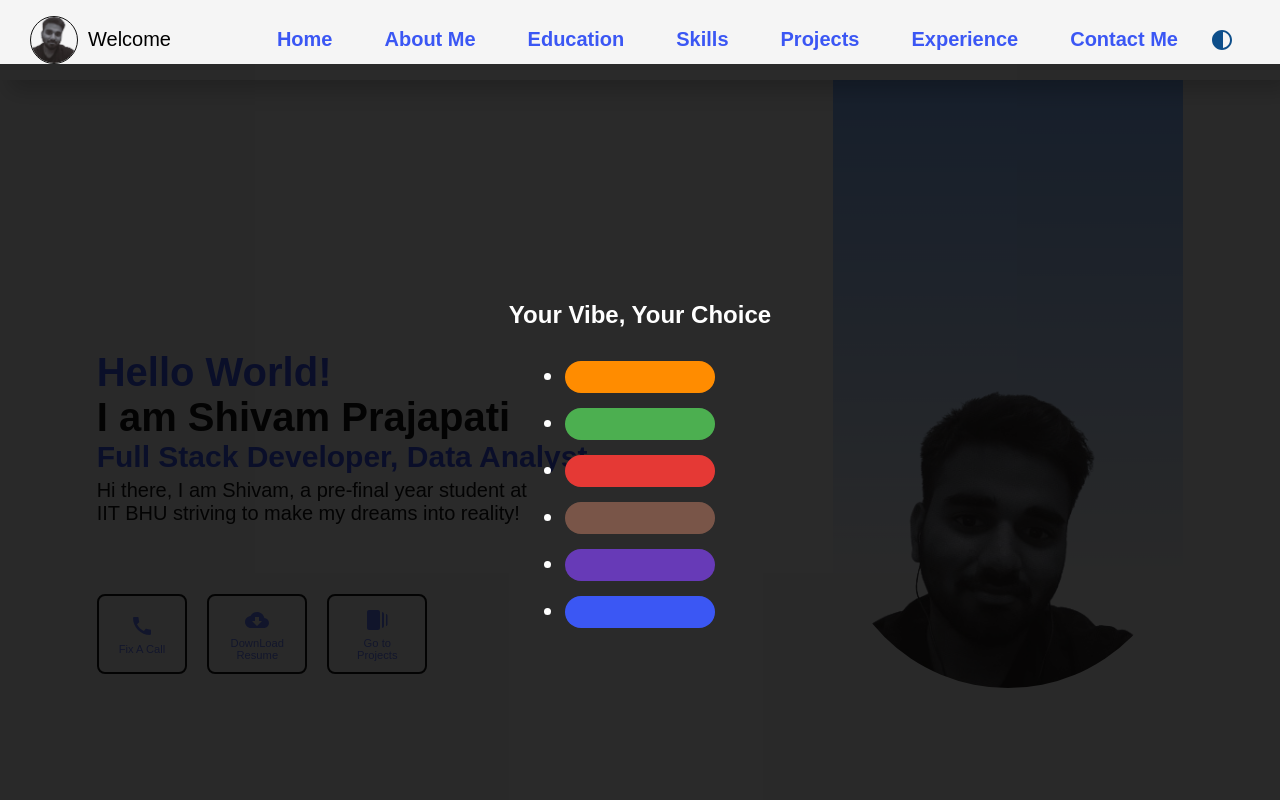
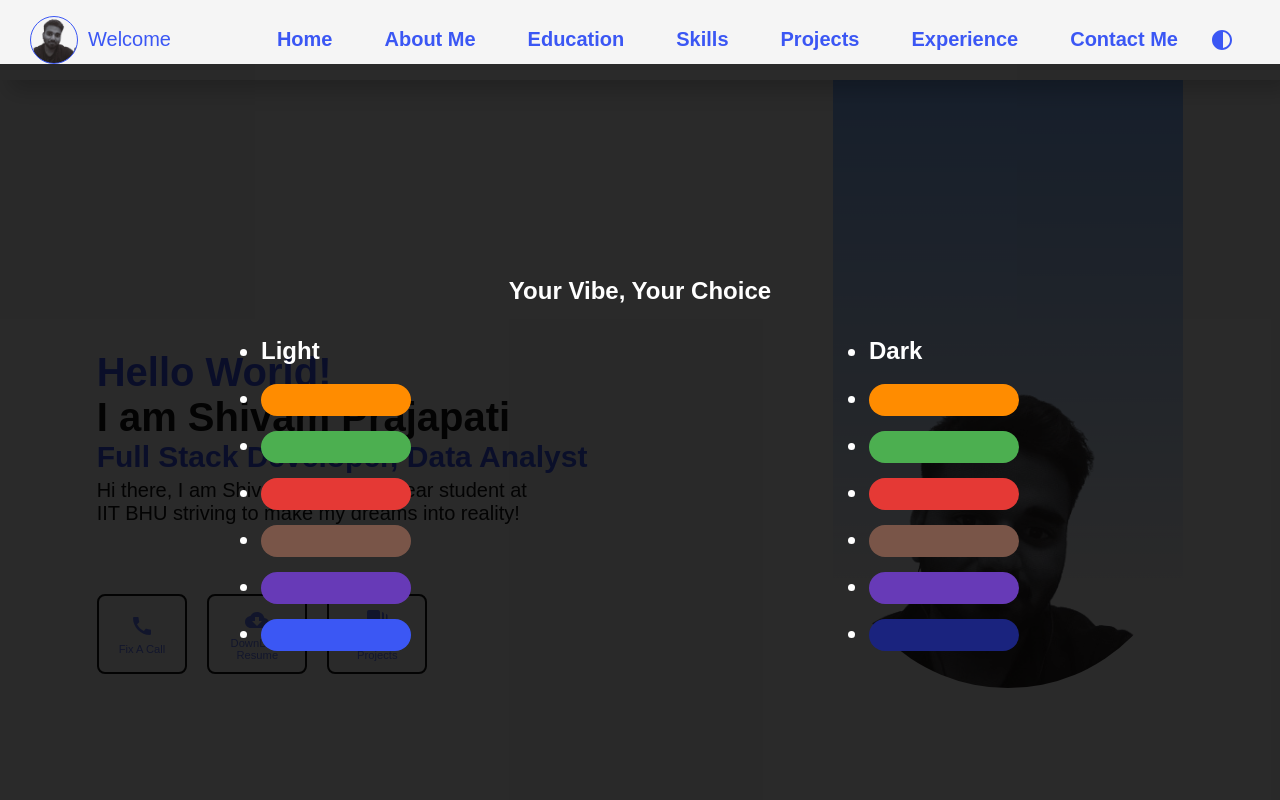
Before and after one commit to Shivam36998/React-Portfolio, a React (Create React App) app in the folder react-portfolio/: page / in a window 1280 px wide. Both pictures are taken after a click on the icon 1222 px from the left and 39 px from the top of the page. Shown: the top 800 px of the page. Built offline with nearby package versions, Linux system fonts and the light colour scheme.

Commit message:
theme change

```diff
--- a/react-portfolio/src/assets/colorThemes.js
+++ b/react-portfolio/src/assets/colorThemes.js
@@ -16,16 +16,16 @@ const colorThemes = [
         },
         dark: {
             primaryColor: "#ff8c00",
-            secondaryColor: "#ffcc80",
-            tertiaryColor: "#ff8c00e3",
-            darkPrimary: "#e07e00",
-            lightTransparent: "#ffcc80a8",
-            text: "#f0f0f0",
-            background: "#ffe5b4",
-            darkText: "#131313",
-            backgroundLight: "#fff8eb",
-            darkGray: "#2a2a2a",
-            backgroundGradientMask: "linear-gradient(to bottom, #ffcc80 15%, transparent 85%)",
+            secondaryColor: "#ffa54f",
+            tertiaryColor: "#ff8c00a5",
+            darkPrimary: "#ff7200",
+            lightTransparent: "#ffa54fa8",
+            text: "#ececec",
+            background: "#1a1a1a", // Dark gray background
+            darkText: "#f0f0f0",
+            backgroundLight: "#222",
+            darkGray: "#7f8c9b",
+            backgroundGradientMask: "linear-gradient(to bottom, #ffa54f 15%, transparent 85%)",
         },
     },
     {
@@ -44,17 +44,17 @@ const colorThemes = [
             backgroundGradientMask: "linear-gradient(to bottom, #8bc34a 15%, transparent 85%)",
         },
         dark: {
-            primaryColor: "#388e3c",
-            secondaryColor: "#689f38",
-            tertiaryColor: "#388e3ce3",
-            darkPrimary: "#2a6d2e",
-            lightTransparent: "#689f38a8",
-            text: "#f0f0f0",
-            background: "#33691e",
+            primaryColor: "#4caf50",
+            secondaryColor: "#66bb6a",
+            tertiaryColor: "#4caf50a5",
+            darkPrimary: "#43a047",
+            lightTransparent: "#66bb6aa8",
+            text: "#ececec",
+            background: "#1a1a1a", // Dark gray background
             darkText: "#f0f0f0",
-            backgroundLight: "#254415",
-            darkGray: "#f0f0f0",
-            backgroundGradientMask: "linear-gradient(to bottom, #689f38 15%, transparent 85%)",
+            backgroundLight: "#222",
+            darkGray: "#7f8c9b",
+            backgroundGradientMask: "linear-gradient(to bottom, #66bb6a 15%, transparent 85%)",
         },
     },
     {
@@ -73,17 +73,17 @@ const colorThemes = [
             backgroundGradientMask: "linear-gradient(to bottom, #f44336 15%, transparent 85%)",
         },
         dark: {
-            primaryColor: "#c62828",
-            secondaryColor: "#d32f2f",
-            tertiaryColor: "#c62828e3",
-            darkPrimary: "#8a1c1a",
-            lightTransparent: "#d32f2fa8",
-            text: "#f0f0f0",
-            background: "#b71c1c",
+            primaryColor: "#e53935",
+            secondaryColor: "#f44336",
+            tertiaryColor: "#e53935a5",
+            darkPrimary: "#c62828",
+            lightTransparent: "#f44336a8",
+            text: "#ececec",
+            background: "#1a1a1a", // Dark gray background
             darkText: "#f0f0f0",
-            backgroundLight: "#8a1c1c",
-            darkGray: "#f0f0f0",
-            backgroundGradientMask: "linear-gradient(to bottom, #d32f2f 15%, transparent 85%)",
+            backgroundLight: "#222",
+            darkGray: "#7f8c9b",
+            backgroundGradientMask: "linear-gradient(to bottom, #f44336 15%, transparent 85%)",
         },
     },
     {
@@ -102,17 +102,17 @@ const colorThemes = [
             backgroundGradientMask: "linear-gradient(to bottom, #8d6e63 15%, transparent 85%)",
         },
         dark: {
-            primaryColor: "#5d4037",
-            secondaryColor: "#6d4c41",
-            tertiaryColor: "#5d4037e3",
-            darkPrimary: "#3e2723",
-            lightTransparent: "#6d4c41a8",
-            text: "#f0f0f0",
-            background: "#212121",
+            primaryColor: "#795548",
+            secondaryColor: "#8d6e63",
+            tertiaryColor: "#795548a5",
+            darkPrimary: "#5d4037",
+            lightTransparent: "#8d6e63a8",
+            text: "#ececec",
+            background: "#1a1a1a", // Dark gray background
             darkText: "#f0f0f0",
-            backgroundLight: "#1a1a1a",
-            darkGray: "#f0f0f0",
-            backgroundGradientMask: "linear-gradient(to bottom, #6d4c41 15%, transparent 85%)",
+            backgroundLight: "#222",
+            darkGray: "#7f8c9b",
+            backgroundGradientMask: "linear-gradient(to bottom, #8d6e63 15%, transparent 85%)",
         },
     },
     {
@@ -131,17 +131,17 @@ const colorThemes = [
             backgroundGradientMask: "linear-gradient(to bottom, #9c27b0 15%, transparent 85%)",
         },
         dark: {
-            primaryColor: "#512da8",
-            secondaryColor: "#6a1b9a",
-            tertiaryColor: "#512da8e3",
-            darkPrimary: "#38006b",
-            lightTransparent: "#6a1b9aa8",
-            text: "#f0f0f0",
-            background: "#1a237e",
+            primaryColor: "#673ab7",
+            secondaryColor: "#9575cd",
+            tertiaryColor: "#673ab7a5",
+            darkPrimary: "#512da8",
+            lightTransparent: "#9575cda8",
+            text: "#ececec",
+            background: "#1a1a1a", // Dark gray background
             darkText: "#f0f0f0",
-            backgroundLight: "#121858",
-            darkGray: "#f0f0f0",
-            backgroundGradientMask: "linear-gradient(to bottom, #6a1b9a 15%, transparent 85%)",
+            backgroundLight: "#222",
+            darkGray: "#7f8c9b",
+            backgroundGradientMask: "linear-gradient(to bottom, #9575cd 15%, transparent 85%)",
         },
     },
     {
@@ -160,18 +160,18 @@ const colorThemes = [
             backgroundGradientMask: "linear-gradient(to bottom, #80b3ff 15%, transparent 85%)",
         },
         dark: {
-            primaryColor: "#3b57f4",
-            secondaryColor: "#80b3ff",
-            tertiaryColor: "#3b57f4e3",
-            darkPrimary: "#687eff",
-            lightTransparent: "#5b73fba8",
-            text: "#f0f0f0",
-            background: "whitesmoke",
-            darkText: "#131313",
-            backgroundLight: "#f9f9f9",
-            darkGray: "#2a2a2a",
-            backgroundGradientMask: "linear-gradient(to bottom, #80b3ff 15%, transparent 85%)",
-        },
+            primaryColor: "#7f8c9b", // Lighter primary color
+            secondaryColor: "#a5b5c4", // Lighter secondary color
+            tertiaryColor: "#7f8c9ba5", // Lighter tertiary color
+            darkPrimary: "#6e7d8f", // Lighter dark primary color
+            lightTransparent: "#a5b5c466", // Lighter light transparent color
+            text: "#f0f0f0", // Lighter text color
+            background: "#2c3e50", // Same background color as previous
+            darkText: "#131313", // Darker dark text color
+            backgroundLight: "#0585b3", // Same background light color as previous
+            darkGray: "#2a2a2a", // Same dark gray color as previous
+            backgroundGradientMask: "linear-gradient(to bottom, #a5b5c4 15%, transparent 85%)", // Lighter gradient start color
+        }
     },
 ];
 
--- a/react-portfolio/src/components/Navbar.jsx
+++ b/react-portfolio/src/components/Navbar.jsx
@@ -9,15 +9,14 @@ import { Menu } from "@mui/material";
 import colorThemes from "../assets/colorThemes";
 
 const Navbar = () => {
-  let [lightMode, setLightMode] = useState(true);
   let [themesModal, setThemesModal] = useState(false);
   let [listShow, setListShow] = useState(
     window.screen.width > 450 ? true : false
   );
 
-  const handleTheme = (color) => {
+  const handleTheme = (color, mode) => {
     const pallete = colorThemes.find((item) => item.name === color);
-    let theme = lightMode ? pallete.light : pallete.dark;
+    let theme = mode == "light" ? pallete.light : pallete.dark;
     const root = document.documentElement;
     root.style.setProperty("--primary-color", theme.primaryColor);
     root.style.setProperty("--secondary-color", theme.secondaryColor);
@@ -43,14 +42,18 @@ const Navbar = () => {
     <div className={styles.NavArea}>
       <div className={styles.sideIcon}>
         {" "}
-        <img src="../../images/profilebw.png" />
+        <div></div>
         Welcome
       </div>
       <div className={styles.navRightPart}>
         <div
           className={styles.menuIcon}
           onClick={() => setListShow(!listShow)}>
-          {listShow ? <CloseTwoTone /> : <MenuTwoTone />}
+          {listShow ? (
+            <CloseTwoTone className={styles.icon} />
+          ) : (
+            <MenuTwoTone className={styles.icon} />
+          )}
         </div>
         <ul
           className={styles.navAreaListItems}
@@ -120,33 +123,60 @@ const Navbar = () => {
           </li>
         </ul>
         <div className={styles.navAreaListItem}>
-          <ContrastIcon onClick={() => setThemesModal(!themesModal)} />
+          <ContrastIcon
+            className={styles.icon}
+            onClick={() => setThemesModal(!themesModal)}
+          />
           {themesModal ? (
             <div
               className={styles.themesModal}
               onClick={() => setThemesModal(false)}>
               <div>
                 Your Vibe, Your Choice
+                <span className={styles.bothLists}>
                   <ul>
+                    <li>Light</li>
                     <li
                       style={{ backgroundColor: "#ff8c00" }}
-                    onClick={() => handleTheme("orange")}></li>
+                      onClick={() => handleTheme("orange", "light")}></li>
                     <li
                       style={{ backgroundColor: "#4caf50" }}
-                    onClick={() => handleTheme("green")}></li>
+                      onClick={() => handleTheme("green", "light")}></li>
                     <li
                       style={{ backgroundColor: "#e53935" }}
-                    onClick={() => handleTheme("red")}></li>
+                      onClick={() => handleTheme("red", "light")}></li>
                     <li
                       style={{ backgroundColor: "#795548" }}
-                    onClick={() => handleTheme("brown")}></li>
+                      onClick={() => handleTheme("brown", "light")}></li>
                     <li
                       style={{ backgroundColor: "#673ab7" }}
-                    onClick={() => handleTheme("purple")}></li>
+                      onClick={() => handleTheme("purple", "light")}></li>
                     <li
                       style={{ backgroundColor: "#3b57f4" }}
-                    onClick={() => handleTheme("blue")}></li>
+                      onClick={() => handleTheme("blue", "light")}></li>
                   </ul>
+                  <ul>
+                    <li>Dark</li>
+                    <li
+                      style={{ backgroundColor: "#ff8c00" }}
+                      onClick={() => handleTheme("orange", "dark")}></li>
+                    <li
+                      style={{ backgroundColor: "#4caf50" }}
+                      onClick={() => handleTheme("green", "dark")}></li>
+                    <li
+                      style={{ backgroundColor: "#e53935" }}
+                      onClick={() => handleTheme("red", "dark")}></li>
+                    <li
+                      style={{ backgroundColor: "#795548" }}
+                      onClick={() => handleTheme("brown", "dark")}></li>
+                    <li
+                      style={{ backgroundColor: "#673ab7" }}
+                      onClick={() => handleTheme("purple", "dark")}></li>
+                    <li
+                      style={{ backgroundColor: "#1a237e" }}
+                      onClick={() => handleTheme("blue", "dark")}></li>
+                  </ul>
+                </span>
               </div>
             </div>
           ) : (
--- a/react-portfolio/src/components/Navbar.module.css
+++ b/react-portfolio/src/components/Navbar.module.css
@@ -25,7 +25,7 @@
   list-style-type: none;
 }
 .navAreaListItem {
-  color: rgb(13, 78, 138);
+  color: var(--darktext);
   text-decoration: none;
   cursor: pointer;
   z-index: 100;
@@ -61,19 +61,22 @@
   text-decoration: underline;
 }
 .sideIcon {
-  color: var(--black);
+  color: var(--primary-color);
   display: flex;
   justify-content: center;
   align-items: center;
   height: 100%;
   gap: 10px;
-  img {
+  div {
     height: 3rem;
     width: 3rem;
     border-radius: 50%;
-    position: relative;
-    object-fit: cover;
-    border: 1px solid #131313;
+    object-fit: contain;
+    border: 1.5px solid var(--primary-color);
+    background-image: url(../../public/images/profilebw.png);
+    background-size: 2.55rem;
+    background-position: center;
+    overflow: hidden;
   }
 }
 
@@ -110,16 +113,24 @@
   font-size: 1.5rem;
   color: white;
 }
-.themesModal div ul {
+.bothLists {
+  display: flex;
+  justify-content: space-around;
+  width: 100%;
+}
+.themesModal div span ul {
   display: flex;
   flex-direction: column;
   gap: 15px;
 }
-.themesModal div ul li {
+.themesModal div span ul li {
   height: 2rem;
   width: 150px;
   border-radius: 1rem;
   z-index: 100;
+}
+.icon {
+  color: var(--primary-color) !important;
 }
 
 @media screen and (max-width: 450px) {
@@ -132,11 +143,11 @@
     position: absolute;
     right: 0;
     top: 2.5rem;
-    background-color: whitesmoke;
+    background-color: var(--primary-color);
     margin: 1rem 1rem;
     padding: 1rem 3rem;
     z-index: 100;
-    color: var(--primary-color);
+    color: var(--darktext) !important;
   }
   .navAreaListItem a {
     color: var(--text-light);
--- a/react-portfolio/src/light.css
+++ b/react-portfolio/src/light.css
@@ -432,6 +432,7 @@ a {
   color: var(--darktext);
   font-size: 1rem;
   margin-left: 3rem;
+  background-color: var(--background);
   cursor: pointer;
 }
 
```
Also changed, not shown: react-portfolio/src/components/Footer.jsx (+23 -4 lines), react-portfolio/src/parts/ShortSkills.module.css (+8 -0 lines). Lines whose indentation alone changed are shown as unchanged.
